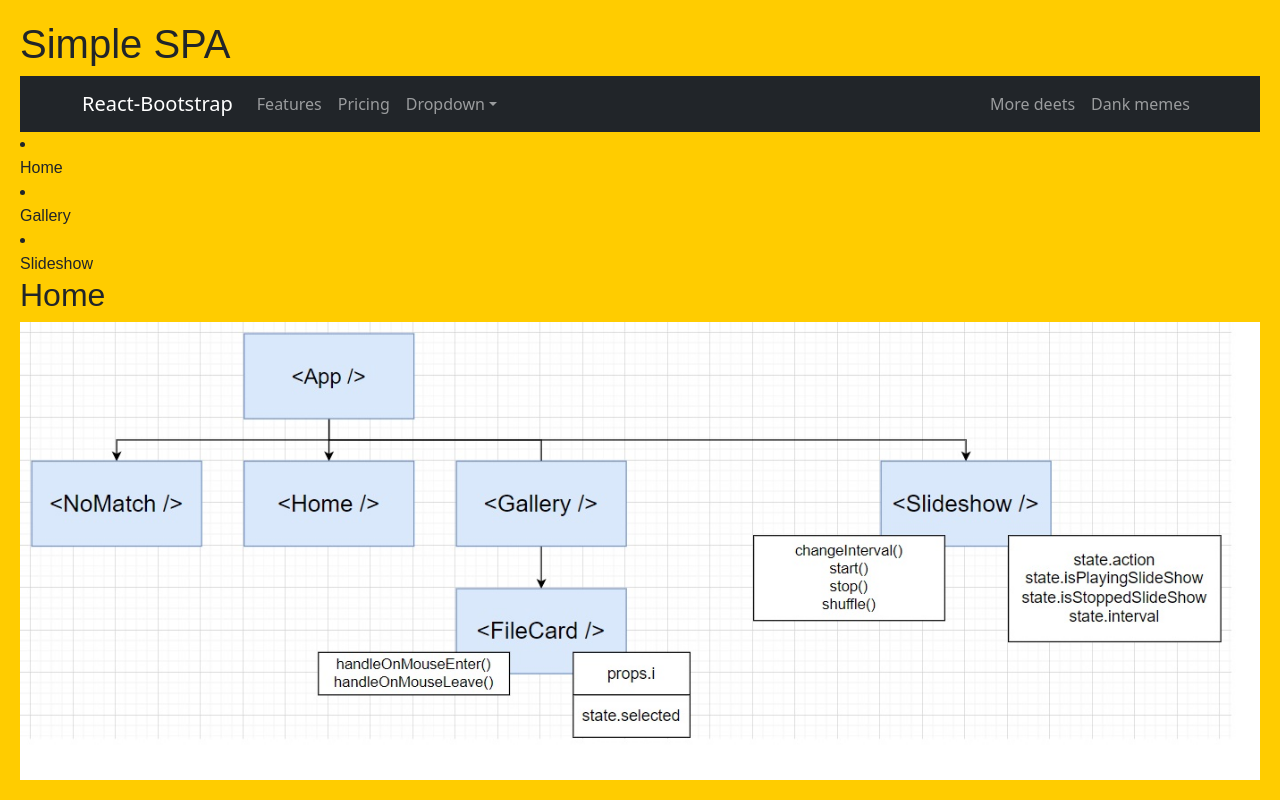
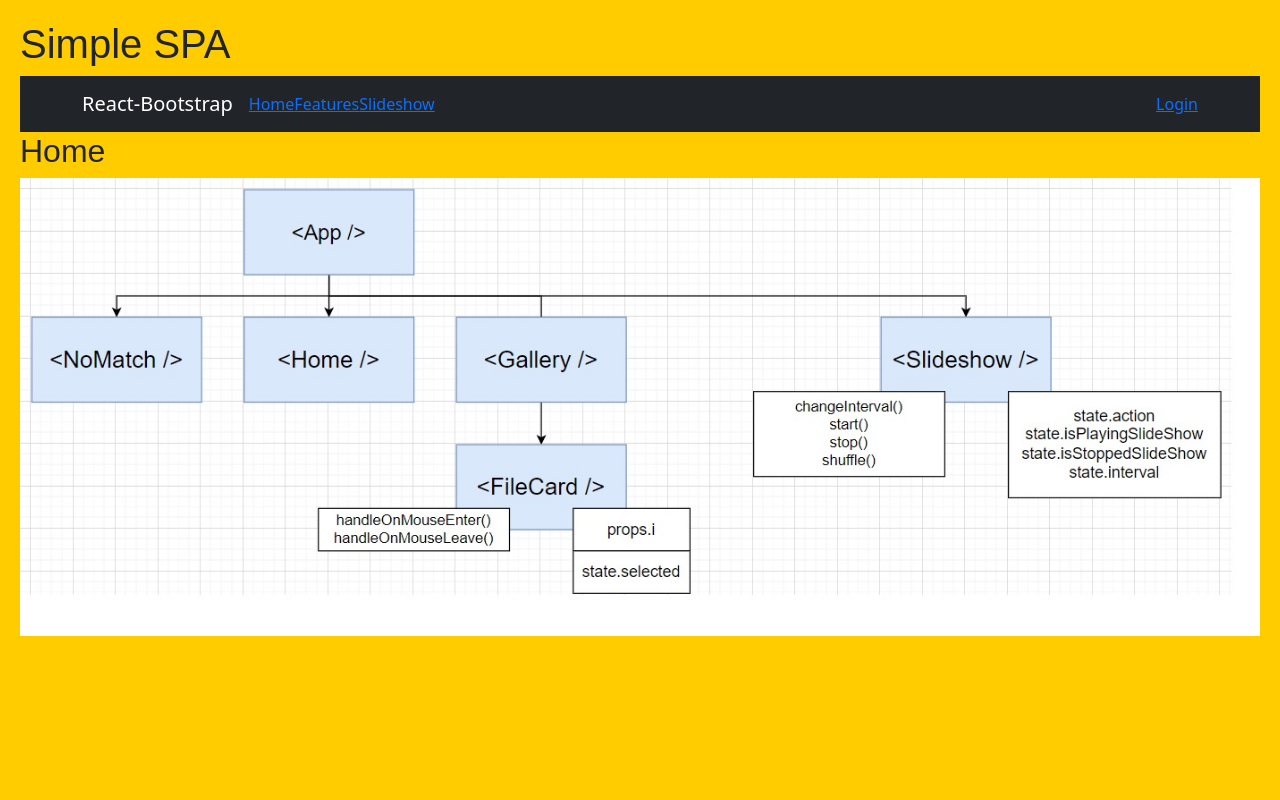
Before and after one commit to OrangeEgg1937/react_project, a React (Create React App) app: page / in a window 1280 px wide. Built offline with nearby package versions, Linux system fonts and the light colour scheme.

Commit message:
bootstrap

```diff
--- a/src/index.jsx
+++ b/src/index.jsx
@@ -38,39 +38,23 @@ class App extends React.Component {
     return (
       <div>
         <h1>Simple SPA</h1>
+        <BrowserRouter>
           <Navbar collapseOnSelect expand="lg" bg="dark" variant="dark">
             <Container>
               <Navbar.Brand href="#home">React-Bootstrap</Navbar.Brand>
               <Navbar.Toggle aria-controls="responsive-navbar-nav" />
               <Navbar.Collapse id="responsive-navbar-nav">
                 <Nav className="me-auto">
-                <Nav.Link href="#features">Features</Nav.Link>
-                <Nav.Link href="#pricing">Pricing</Nav.Link>
-                <NavDropdown title="Dropdown" id="collasible-nav-dropdown">
-                  <NavDropdown.Item href="#action/3.1">Action</NavDropdown.Item>
-                  <NavDropdown.Item href="#action/3.2">
-                    Another action
-                  </NavDropdown.Item>
-                  <NavDropdown.Item href="#action/3.3">Something</NavDropdown.Item>
-                  <NavDropdown.Divider />
-                  <NavDropdown.Item href="#action/3.4">
-                    Separated link
-                  </NavDropdown.Item>
-                </NavDropdown>
+                <Nav.Item><Link to="/">Home</Link></Nav.Item>
+                <Nav.Item><Link to="/gallery">Features</Link></Nav.Item>
+                <Nav.Item><Link to="/slideshow">Slideshow</Link></Nav.Item>
                 </Nav>
                 <Nav>
-                <Nav.Link href="#deets">More deets</Nav.Link>
-                <Nav.Link eventKey={2} href="#memes">
-                  Dank memes
-                </Nav.Link>
+                <Nav.Item><Link to="/login">Login</Link></Nav.Item>
                 </Nav>
               </Navbar.Collapse>
             </Container>
           </Navbar>
-        <BrowserRouter>
-          <li className="nav-item"> <Link className="nav-link" to="/">Home</Link> </li>
-          <li className="nav-item"> <Link className="nav-link" to="/gallery">Gallery</Link> </li>
-          <li className="nav-item"> <Link className="nav-link" to="/slideshow">Slideshow</Link> </li>
           <Routes>
             <Route path="/" element={<Home />} />
             <Route path="/gallery" element={<Gallery />} />
```
Lines whose indentation alone changed are shown as unchanged.
